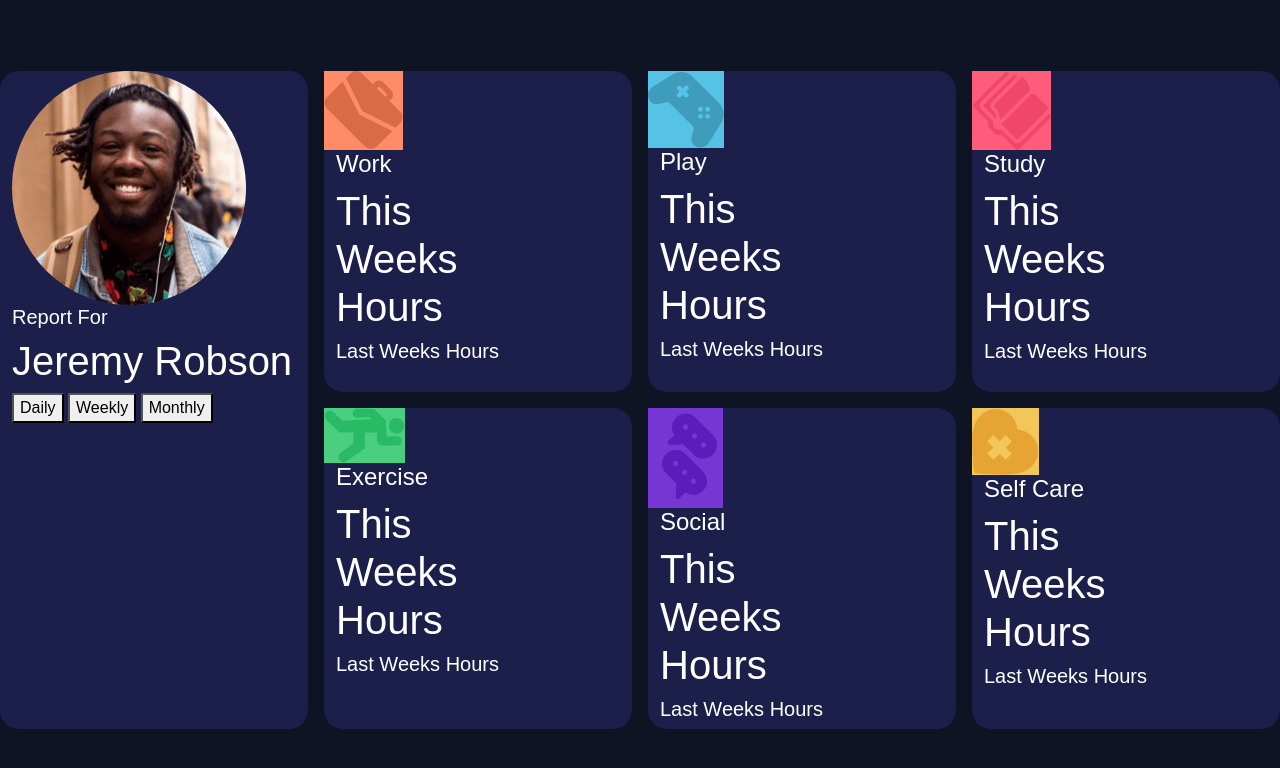
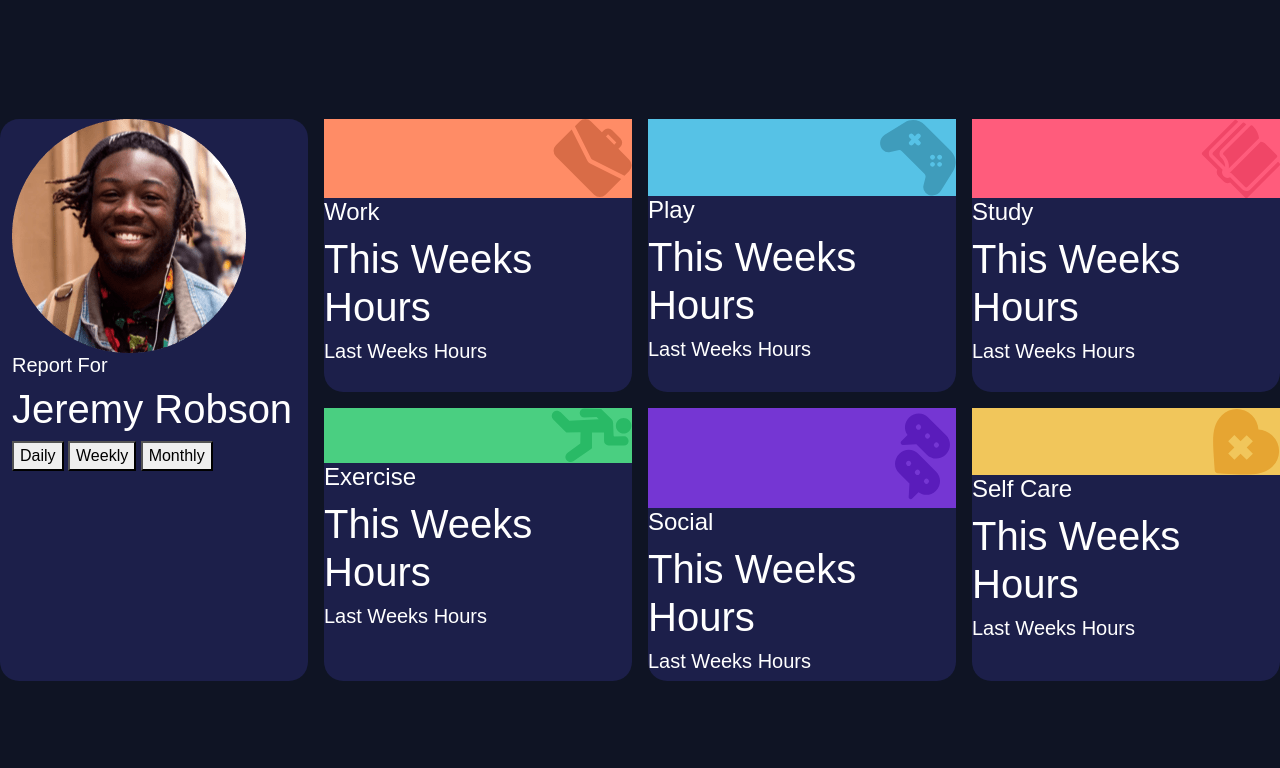
Before and after one commit to BrockSpacek/Time-Tracker, a plain HTML site: page index.html in a window 1280 px wide. Drawn offline with nearby package versions, Linux system fonts and the light colour scheme; a web font is replaced by a local one.

Commit message:
Used cards to get icons close to what I wanted

```diff
--- a/index.html
+++ b/index.html
@@ -35,90 +35,78 @@
 
         <article class="workSection">
             <div>
-                <img class="work-icon" src="./assets/icon-work.svg" alt="Work Section Icon">
-                <div class="container">
-                    <div class="row">
-                        <div class="col-8">
+                <div class="card-header work-icon d-flex justify-content-end">
+                    <img src="./assets/icon-work.svg" alt="Work Section Icon">
+                </div>
+                <div>
                     <h4>Work</h4>
                     <h1>This Weeks Hours</h1>
                     <h5>Last Weeks Hours</h5>
-                        </div>
-                    </div>
                 </div>
             </div>
         </article>
 
         <article class="playSection">
             <div>
-                <img class="play-icon" src="./assets/icon-play.svg" alt="Play Section Icon">
-                <div class="container">
-                    <div class="row">
-                        <div class="col-8">
+                <div class="card-header play-icon d-flex justify-content-end">
+                    <img src="./assets/icon-play.svg" alt="Play Section Icon">
+                </div>
+                <div>
                     <h4>Play</h4>
                     <h1>This Weeks Hours</h1>
                     <h5>Last Weeks Hours</h5>
-                        </div>
-                    </div>
                 </div>
             </div>
         </article>
 
         <article class="studySection">
             <div>
-                <img class="study-icon" src="./assets/icon-study.svg" alt="Study Section Icon">
+                <div class="card-header study-icon d-flex justify-content-end">
+                    <img src="./assets/icon-study.svg" alt="Study Section Icon">
                 </div>
-            <div class="container">
-                <div class="row">
-                    <div class="col-8">
+                <div>
                     <h4>Study</h4>
                     <h1>This Weeks Hours</h1>
                     <h5>Last Weeks Hours</h5>
-                    </div>
                 </div>
             </div>
         </article>
 
         <article class="exerciseSection">
             <div>
-                <img class="exercise-icon" src="./assets/icon-exercise.svg" alt="Exercise Section Icon">
+                <div class="card-header exercise-icon d-flex justify-content-end">
+                    <img src="./assets/icon-exercise.svg" alt="Exercise Section Icon">
                 </div>
-            <div class="container">
-                <div class="row">
-                    <div class="col-8">
+                <div>
                     <h4>Exercise</h4>
                     <h1>This Weeks Hours</h1>
                     <h5>Last Weeks Hours</h5>
-                    </div>
                 </div>
             </div>
         </article>
 
         <article class="socialSection">
             <div>
-                <img class="social-icon" src="./assets/icon-social.svg" alt="Social Section Icon">
+                <div class="card-header social-icon d-flex justify-content-end">
+                    <img src="./assets/icon-social.svg" alt="Social Section Icon">
                 </div>
-            <div class="container">
-                <div class="row">
-                    <div class="col-8">
+                <div>
                     <h4>Social</h4>
                     <h1>This Weeks Hours</h1>
                     <h5>Last Weeks Hours</h5>
-                    </div>
                 </div>
             </div>
         </article>
 
         <article class="selfCareSection">
             <div>
-                <img class="selfcare-icon" src="./assets/icon-self-care.svg" alt="Self Care Section Icon">
+                <div class="card-header selfcare-icon d-flex justify-content-end">
+                    <img src="./assets/icon-self-care.svg" alt="Self Care Section Icon">
                 </div>
-            <div class="container">
-                <div class="row">
-                    <div class="col-8">
+                <div>
                     <h4>Self Care</h4>
                     <h1>This Weeks Hours</h1>
                     <h5>Last Weeks Hours</h5>
-                    </div>
                 </div>
             </div>
         </article>
```
Lines whose indentation alone changed are shown as unchanged.
